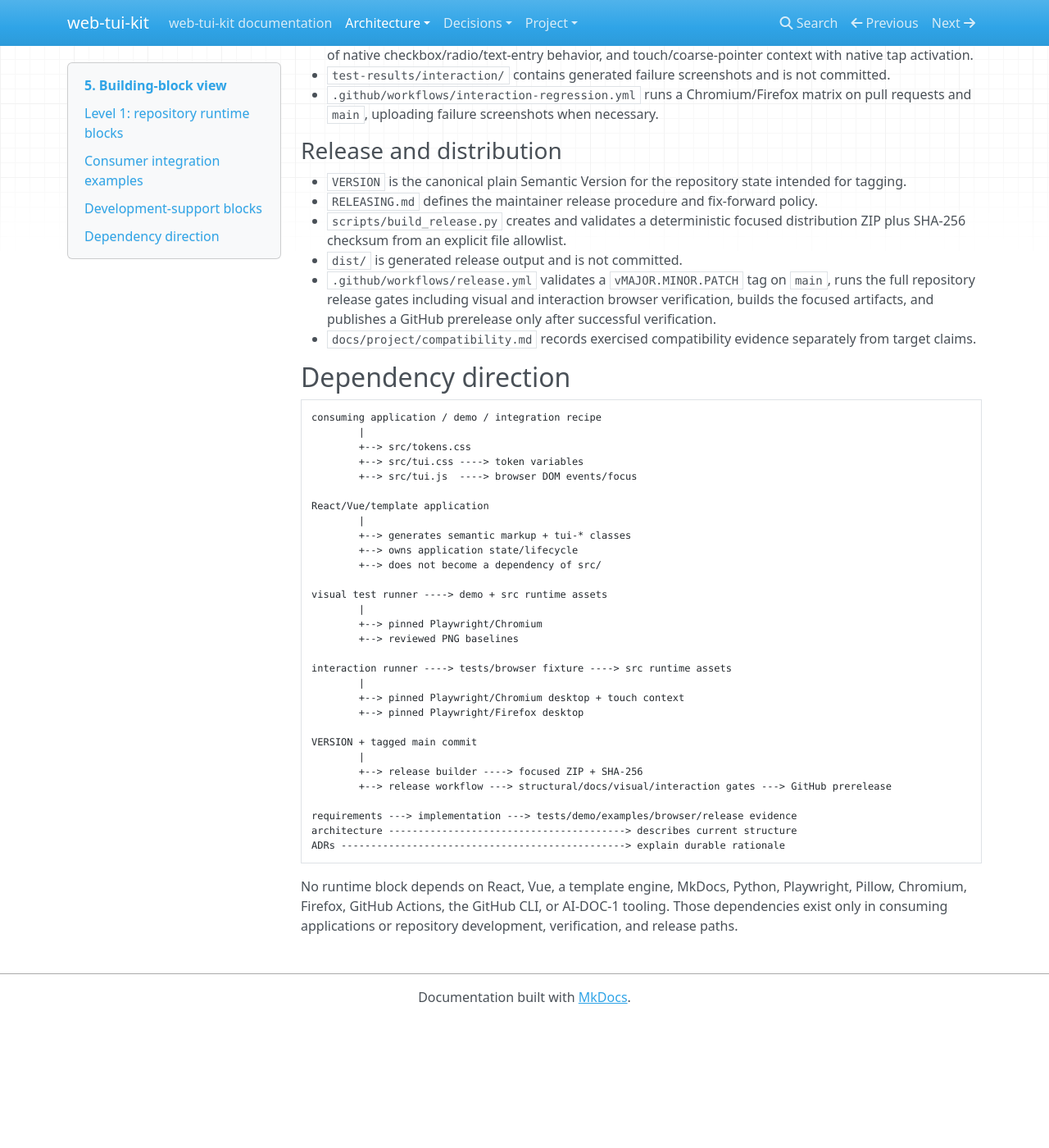
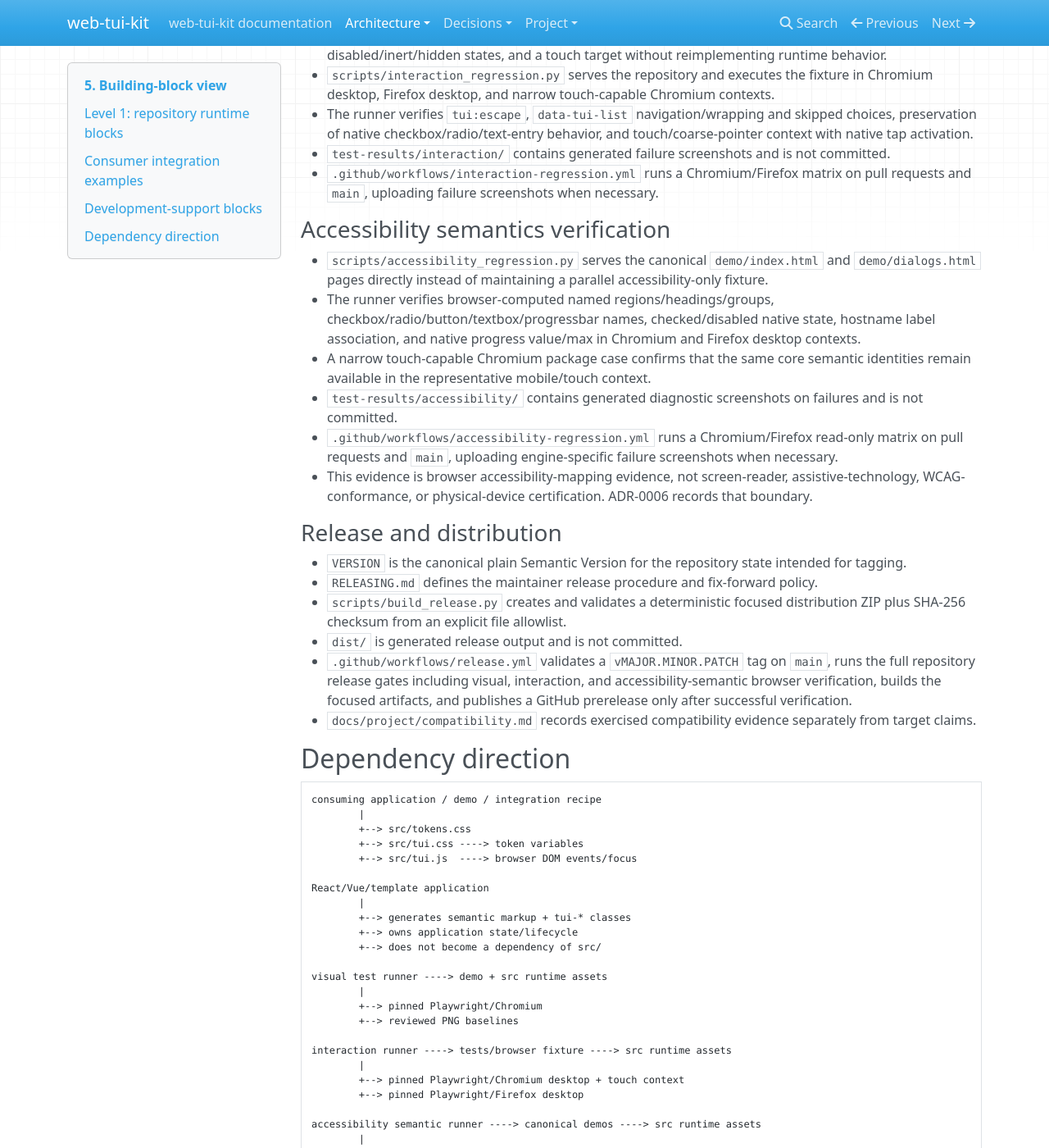
Before and after one commit to 1990jk1990/web-tui-kit, an MkDocs documentation site: the page built from docs/architecture/05-building-block-view.md, in a window 1280 px wide and 1400 px high, scrolled down 2300 px. Shown: the whole window at 82% size. Built offline with MkDocs 1.6.1, drawn with Linux system fonts in a browser that asks for light colours; nearby versions of some CDN libraries; before the commit the page ends 3544 px from its top, so only the background shows below that; some of the changed text lies outside the part shown.

Commit message:
docs: add accessibility verification building blocks

```diff
--- a/docs/architecture/05-building-block-view.md
+++ b/docs/architecture/05-building-block-view.md
@@ -21,11 +21,11 @@ The list enhancement is deliberately narrow: it targets enabled checkboxes, butt
 
 ### `demo/index.html`
 
-Consumes the runtime blocks and presents the canonical Debian/Ubuntu package-configuration visual reference. It is an executable visual reference and regression aid, not a second implementation of the design system.
+Consumes the runtime blocks and presents the canonical Debian/Ubuntu package-configuration visual reference. It is an executable visual and semantic reference and regression aid, not a second implementation of the design system. Presentation-only helper hints inside native labels are excluded from accessible names.
 
 ### `demo/components.html` and `demo/dialogs.html`
 
-Provide broader executable examples. `components.html` covers general-purpose controls and `dialogs.html` covers message, confirmation, input, action-menu, radiolist, checklist, and gauge compositions, including representative disabled choice states.
+Provide broader executable examples. `components.html` covers general-purpose controls and `dialogs.html` covers message, confirmation, input, action-menu, radiolist, checklist, and gauge compositions, including representative disabled choice states. The dialog gallery also provides canonical semantic evidence for label/control associations, named groups/regions, disabled state, and native progress semantics.
 
 ## Consumer integration examples
 
@@ -52,7 +52,8 @@ A browser-openable/template-oriented recipe. It loads the canonical assets direc
 - `tests/test_repository.py` owns inexpensive structural/runtime-contract regression evidence.
 - `tests/test_framework_recipes.py` owns framework/template recipe reuse and dependency-boundary evidence.
 - `tests/test_interaction_regression.py` owns structural safeguards for the browser interaction fixture, runner, and CI workflow.
-- `tests/test_release.py` owns release/version/archive/workflow regression evidence, including the requirement that future release publication runs interaction verification before artifact publication.
+- `tests/test_accessibility_regression.py` owns structural safeguards for the accessibility semantic runner, canonical helper semantics, CI workflow, and release gate.
+- `tests/test_release.py` owns release/version/archive/workflow regression evidence, including the requirement that future release publication runs visual, interaction, and accessibility-semantic verification before artifact publication.
 - `scripts/validate_ai_doc_1.py` and `scripts/sync_openspec_docs.py` own repository/documentation validation support.
 - `.github/workflows/ai-doc-1.yml` runs the structural, AI-DOC-1, and documentation checks in CI.
 
@@ -72,13 +73,22 @@ A browser-openable/template-oriented recipe. It loads the canonical assets direc
 - `test-results/interaction/` contains generated failure screenshots and is not committed.
 - `.github/workflows/interaction-regression.yml` runs a Chromium/Firefox matrix on pull requests and `main`, uploading failure screenshots when necessary.
 
+### Accessibility semantics verification
+
+- `scripts/accessibility_regression.py` serves the canonical `demo/index.html` and `demo/dialogs.html` pages directly instead of maintaining a parallel accessibility-only fixture.
+- The runner verifies browser-computed named regions/headings/groups, checkbox/radio/button/textbox/progressbar names, checked/disabled native state, hostname label association, and native progress value/max in Chromium and Firefox desktop contexts.
+- A narrow touch-capable Chromium package case confirms that the same core semantic identities remain available in the representative mobile/touch context.
+- `test-results/accessibility/` contains generated diagnostic screenshots on failures and is not committed.
+- `.github/workflows/accessibility-regression.yml` runs a Chromium/Firefox read-only matrix on pull requests and `main`, uploading engine-specific failure screenshots when necessary.
+- This evidence is browser accessibility-mapping evidence, not screen-reader, assistive-technology, WCAG-conformance, or physical-device certification. ADR-0006 records that boundary.
+
 ### Release and distribution
 
 - `VERSION` is the canonical plain Semantic Version for the repository state intended for tagging.
 - `RELEASING.md` defines the maintainer release procedure and fix-forward policy.
 - `scripts/build_release.py` creates and validates a deterministic focused distribution ZIP plus SHA-256 checksum from an explicit file allowlist.
 - `dist/` is generated release output and is not committed.
-- `.github/workflows/release.yml` validates a `vMAJOR.MINOR.PATCH` tag on `main`, runs the full repository release gates including visual and interaction browser verification, builds the focused artifacts, and publishes a GitHub prerelease only after successful verification.
+- `.github/workflows/release.yml` validates a `vMAJOR.MINOR.PATCH` tag on `main`, runs the full repository release gates including visual, interaction, and accessibility-semantic browser verification, builds the focused artifacts, and publishes a GitHub prerelease only after successful verification.
 - `docs/project/compatibility.md` records exercised compatibility evidence separately from target claims.
 
 ## Dependency direction
@@ -106,10 +116,16 @@ interaction runner ----> tests/browser fixture ----> src runtime assets
         +--> pinned Playwright/Chromium desktop + touch context
         +--> pinned Playwright/Firefox desktop
 
+accessibility semantic runner ----> canonical demos ----> src runtime assets
+        |
+        +--> browser role/name/native-state queries
+        +--> pinned Playwright/Chromium desktop + touch context
+        +--> pinned Playwright/Firefox desktop
+
 VERSION + tagged main commit
         |
         +--> release builder ----> focused ZIP + SHA-256
-        +--> release workflow ---> structural/docs/visual/interaction gates ---> GitHub prerelease
+        +--> release workflow ---> structural/docs/visual/interaction/accessibility gates ---> GitHub prerelease
 
 requirements ---> implementation ---> tests/demo/examples/browser/release evidence
 architecture ----------------------------------------> describes current structure
```
